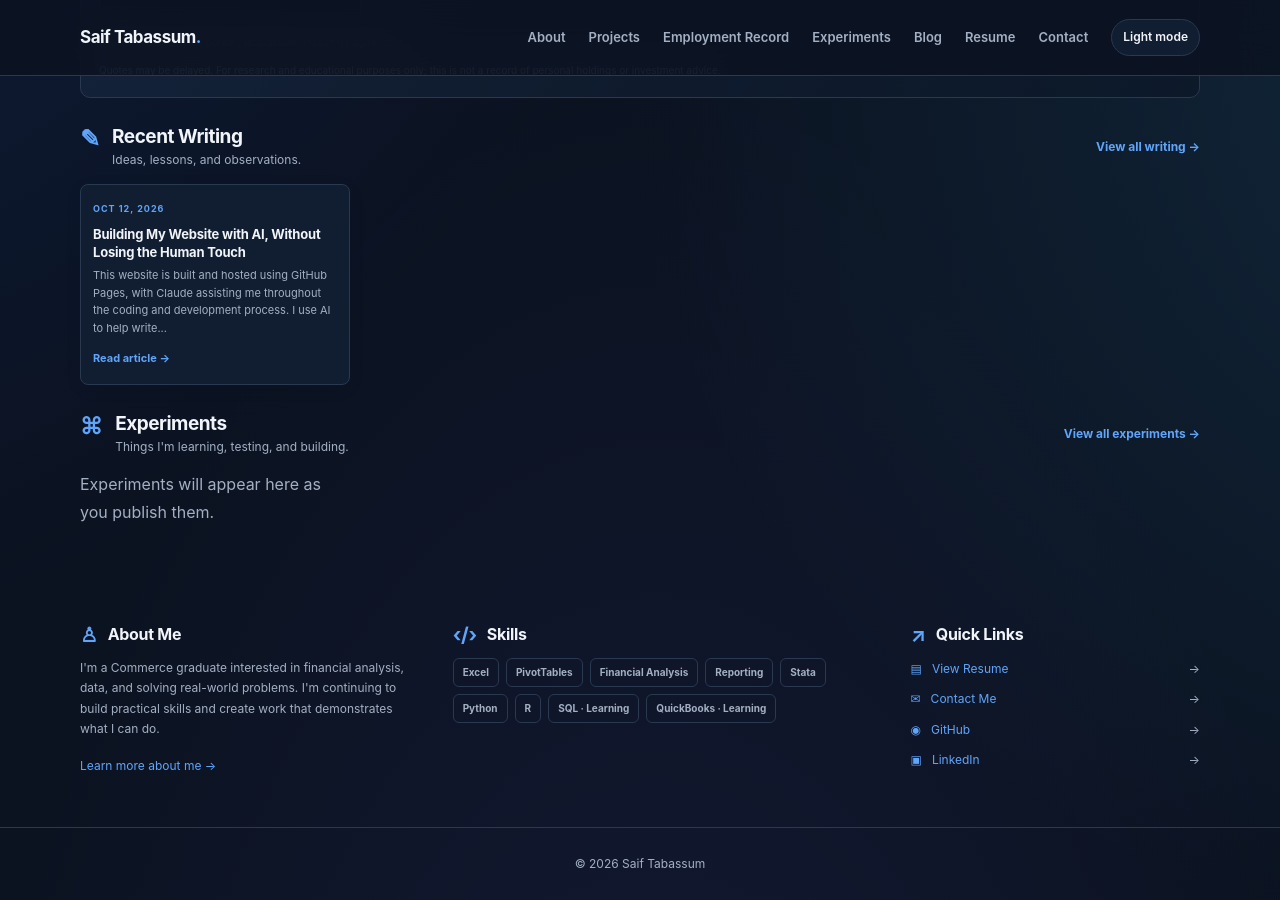
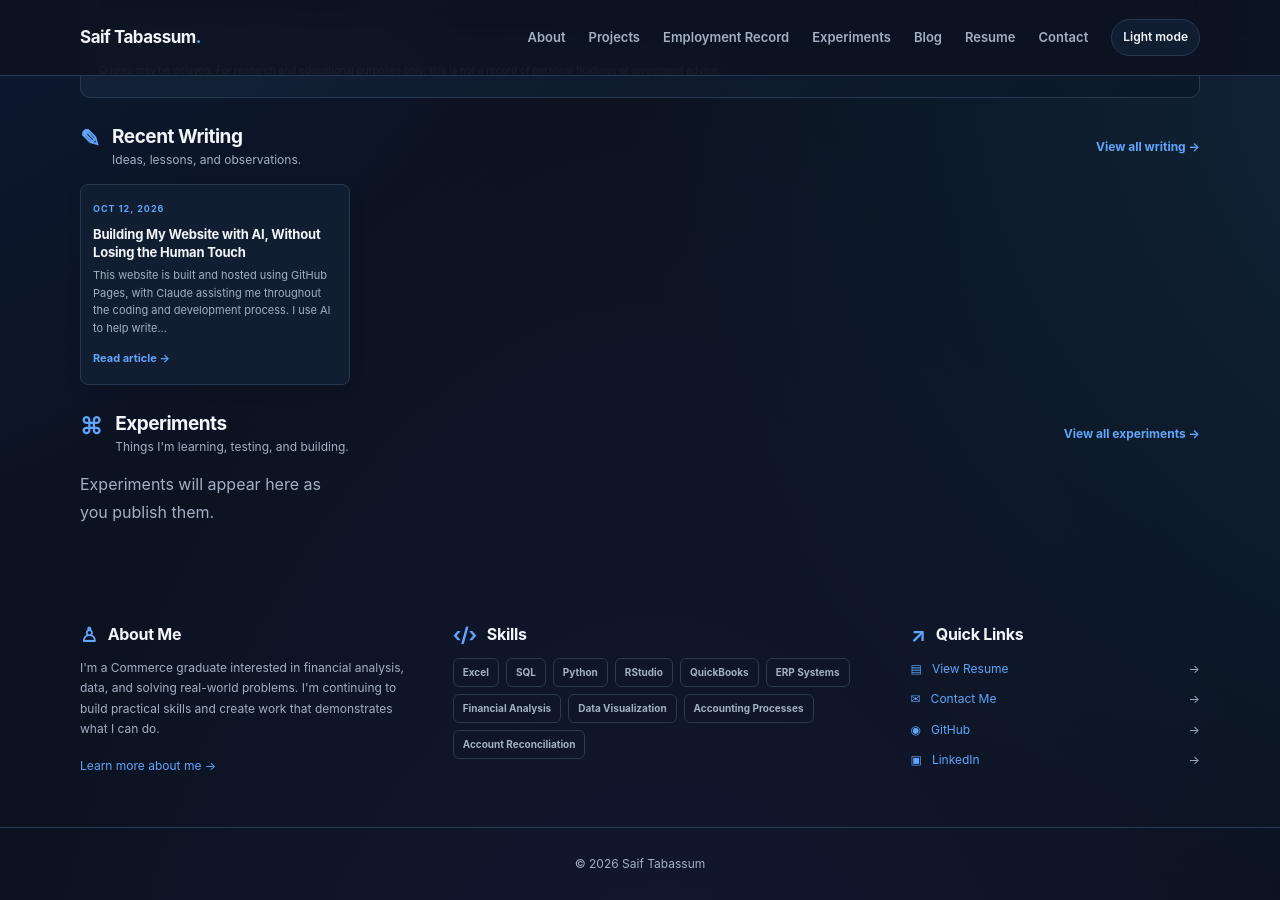
Before and after one commit to saifyt24/Saif.Tabassum.github.io, a Jekyll site: the page built from index.html, in a window 1280 px wide and 900 px high, scrolled down 743 px. Built offline with Jekyll 4.4.1, drawn with Linux system fonts in a browser that asks for light colours.

Commit message:
Update skills list in index.html
Added new skills to the skills list in the home section.

```diff
--- a/index.html
+++ b/index.html
@@ -192,14 +192,15 @@ description: Finance, data analysis, and practical projects by Saif Tabassum.
     <h2><span class="section-icon">‹/›</span> Skills</h2>
     <ul class="tag-list">
       <li class="tag">Excel</li>
-      <li class="tag">PivotTables</li>
+      <li class="tag">SQL</li>
+      <li class="tag">Python</li>
+      <li class="tag">RStudio</li>
+      <li class="tag">QuickBooks</li>
+      <li class="tag">ERP Systems</li>
       <li class="tag">Financial Analysis</li>
-      <li class="tag">Reporting</li>
-      <li class="tag">Stata</li>
-      <li class="tag">Python</li>
-      <li class="tag">R</li>
-      <li class="tag">SQL · Learning</li>
-      <li class="tag">QuickBooks · Learning</li>
+      <li class="tag">Data Visualization</li>
+      <li class="tag">Accounting Processes</li>
+      <li class="tag">Account Reconciliation</li>
     </ul>
   </div>
 
```
